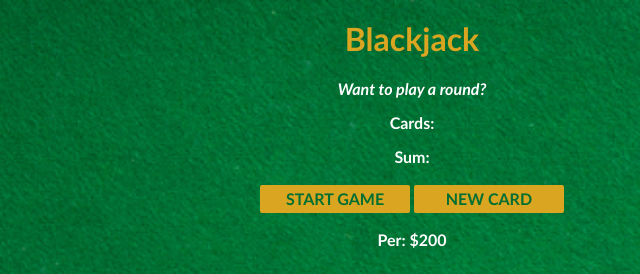
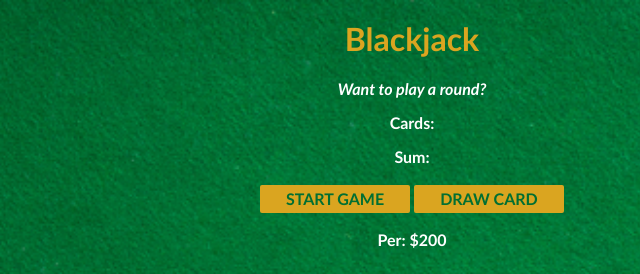
Before and after one commit to Olemio/blackjack, a website built with Vite: page index.html in a window 1280 px wide. Shown: the top 274 px of the page, 228-868 px from the left. Built offline with nearby package versions, Linux system fonts and the light colour scheme.

Commit message:
new card changed to draw card

```diff
--- a/index.html
+++ b/index.html
@@ -8,7 +8,7 @@
         <p id="cards-el">Cards:</p>
         <p id="sum-el">Sum:</p>
         <button onclick="startGame()">START GAME</button>
-        <button onclick="newCard()">NEW CARD</button>
+        <button onclick="newCard()">DRAW CARD</button>
         <p id="player-el"></p>
         <script src="index.js"></script>
     </body>
```
